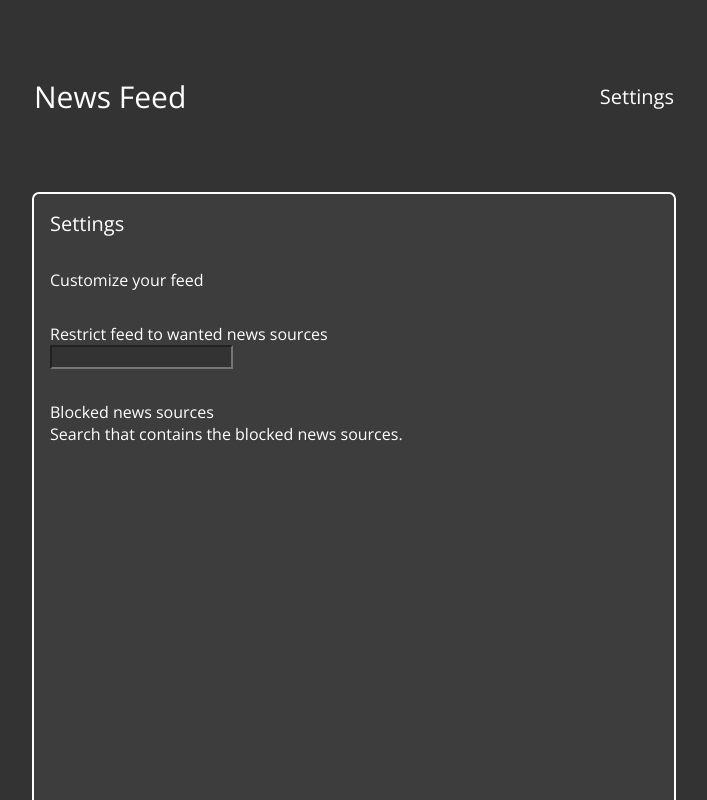
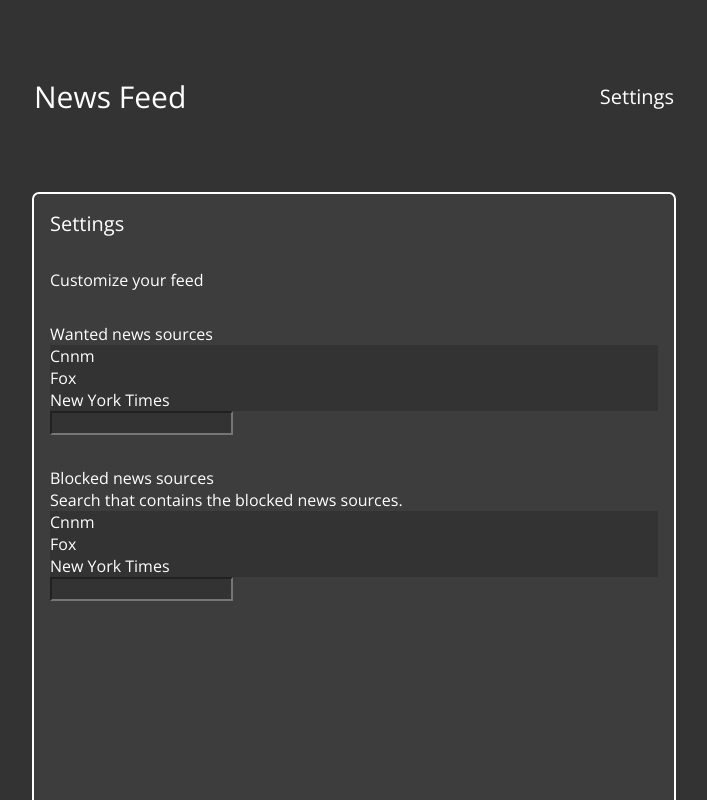
Before and after one commit to nslee333/news_project, a React (Create React App) app: page / in a window 1280 px wide. Shown: the top 800 px of the page, without its empty margins (286-993 px from the left). Built offline with nearby package versions, Linux system fonts and the light colour scheme.

Commit message:
Setup displaying blocked and wanted sources.

```diff
--- a/src/components/Settings.tsx
+++ b/src/components/Settings.tsx
@@ -7,8 +7,8 @@ import {State} from "../state/reducer"
 
 export default function Settings() {
   const initialState: State = {
-    sourcesWanted: [],
-    sourcesBlocked: [],
+    sourcesWanted: ["CNN", "Fox", "New York Times"],
+    sourcesBlocked: ["Cnnm", "Fox", "New York Times"],
   };
 
   const [state, dispatch] = useReducer(reducer, initialState);
@@ -18,18 +18,36 @@ export default function Settings() {
 
     const sources = state.sourcesWanted.map((source, index) => {
       return (
-        <div>
-          {state.sourcesWanted[index]}
-        </div>
+        <div className="filter-sources">
+        {state.sourcesBlocked[index]}
+      </div>
       )
     });
 
 
     return (
       <>
-        <div>
-          {sources}
+        {sources}
+      </>
+    );
+  }
+
+  function displaySourcesBlocked() {
+    if (state instanceof Error) return;
+
+    const blockedSources = state.sourcesBlocked.map((source, index) => {
+      return (
+        <div className="block-sources">
+          {state.sourcesBlocked[index]}
         </div>
+      );
+    })
+
+
+
+    return (
+      <>
+        {blockedSources}
       </>
     );
   }
@@ -44,12 +62,14 @@ export default function Settings() {
         <div className="sett-feed">
           <div className="feed-title">Customize your feed</div>
           <div className="sett-filter">
-            <div className="filter-title">Restrict feed to wanted news sources</div>
+            <div className="filter-title">Wanted news sources</div>
             <div className="filter-title">
-              {
-                state ? displayWantedSources() : <></>
-              }
-              <input className=""/>
+              <div >
+                {
+                  state ? displayWantedSources() : <></>
+                }
+              </div>
+              <input className="" type="text"/>
             </div>
 
           </div>
@@ -57,7 +77,12 @@ export default function Settings() {
           <div className="sett-block">
             <div className="block-title">Blocked news sources</div>
             <div className="block-title">Search that contains the blocked news sources.</div>
-
+              <div >
+                {
+                  state ? displaySourcesBlocked() : <></>
+                }
+              </div>
+              <input className="" type="text" />
           </div>
         </div>
 
```
